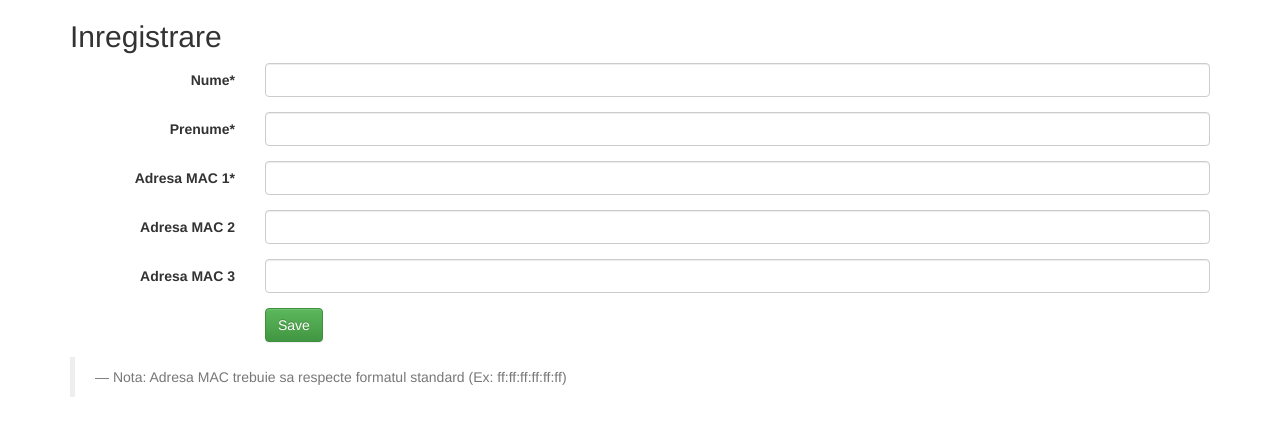
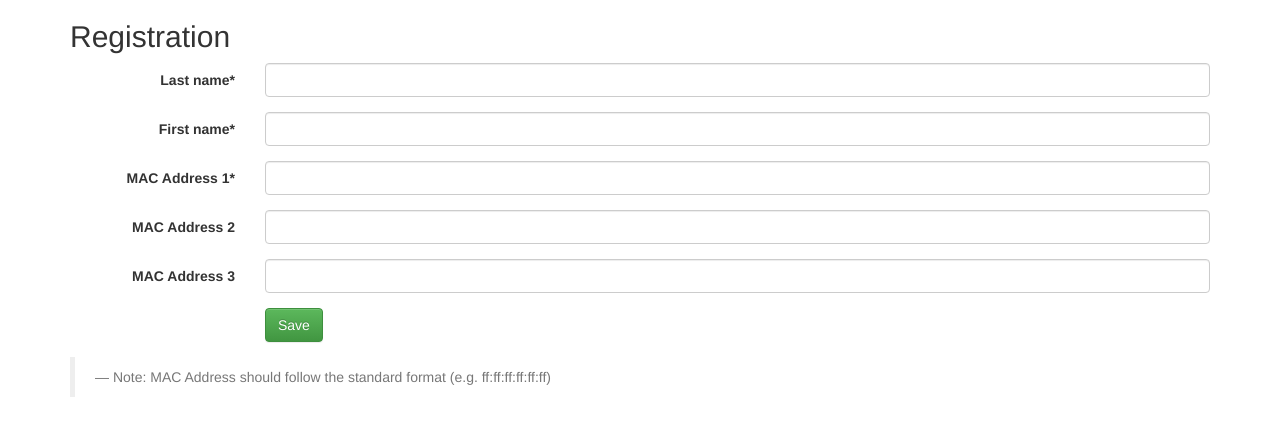
Before and after one commit to eaudeweb/mac-logging, a Flask app: page /add in a window 1280 px wide. Shown: the top 436 px of the page. Run offline with Flask 2, Linux system fonts and the light colour scheme; some libraries are stand-ins or nearby versions.

Commit message:
Change language to english

```diff
--- a/clocking/api/forms.py
+++ b/clocking/api/forms.py
@@ -23,12 +23,12 @@ class MacAddressField(TextAreaField):
 
 
 class AddForm(Form):
-    last_name = TextAreaField('Nume*', validators=[validators.required()])
-    first_name = TextAreaField('Prenume*', validators=[validators.required()])
-    mac1 = MacAddressField('Adresa MAC 1*', validators=[validators.required(),
-                                                        validate_mac_address])
-    mac2 = MacAddressField('Adresa MAC 2', validators=[validate_mac_address])
-    mac3 = MacAddressField('Adresa MAC 3', validators=[validate_mac_address])
+    last_name = TextAreaField('Last name**', validators=[validators.required()])
+    first_name = TextAreaField('First name*', validators=[validators.required()])
+    mac1 = MacAddressField('MAC Address 1*', validators=[validators.required(),
+                                                         validate_mac_address])
+    mac2 = MacAddressField('MAC Address 2', validators=[validate_mac_address])
+    mac3 = MacAddressField('MAC Address 3', validators=[validate_mac_address])
 
     def save(self):
         data = self.data
@@ -54,9 +54,9 @@ class AddForm(Form):
 
 
 class EditForm(Form):
-    last_name = TextAreaField('Nume*', validators=[validators.required()])
-    first_name = TextAreaField('Prenume*', validators=[validators.required()])
-    mac = MacAddressField('Adresa MAC 1*', validators=[validators.required()])
+    last_name = TextAreaField('Last name*', validators=[validators.required()])
+    first_name = TextAreaField('First name*', validators=[validators.required()])
+    mac = MacAddressField('MAC Address 1*', validators=[validators.required()])
 
     def save(self, person_id):
         try:
--- a/clocking/templates/add.html
+++ b/clocking/templates/add.html
@@ -8,35 +8,35 @@
 
 <body>
 <div class="container">
-  <h2>Inregistrare</h2>
+  <h2>Registration</h2>
   <form class="form-horizontal" action="" method="post" role="form">
     <div class="form-group">
-      <label class="control-label col-sm-2" for="last_name">Nume*</label>
+      <label class="control-label col-sm-2" for="last_name">Last name*</label>
       <div class="col-sm-10">
         <input type="text" class="form-control" id="last_name" name="last_name">
       </div>
     </div>
     <div class="form-group">
-      <label class="control-label col-sm-2" for="first_name">Prenume*</label>
+      <label class="control-label col-sm-2" for="first_name">First name*</label>
       <div class="col-sm-10">
         <input type="text" class="form-control" id="first_name"
                name="first_name">
       </div>
     </div>
     <div class="form-group">
-      <label class="control-label col-sm-2" for="mac1">Adresa MAC 1*</label>
+      <label class="control-label col-sm-2" for="mac1">MAC Address 1*</label>
       <div class="col-sm-10">
         <input type="text" class="form-control" id="mac1" name="mac1">
       </div>
     </div>
     <div class="form-group">
-      <label class="control-label col-sm-2" for="mac2">Adresa MAC 2</label>
+      <label class="control-label col-sm-2" for="mac2">MAC Address 2</label>
       <div class="col-sm-10">
         <input type="text" class="form-control" id="mac2" name="mac2">
       </div>
     </div>
     <div class="form-group">
-      <label class="control-label col-sm-2" for="mac1">Adresa MAC 3</label>
+      <label class="control-label col-sm-2" for="mac1">MAC Address 3</label>
       <div class="col-sm-10">
         <input type="text" class="form-control" id="mac3" name="mac3">
       </div>
@@ -49,7 +49,7 @@
   </form>
 
 <blockquote>
-    <footer>Nota: Adresa MAC trebuie sa respecte formatul standard (Ex: ff:ff:ff:ff:ff:ff)</footer>
+    <footer>Note: MAC Address should follow the standard format (e.g. ff:ff:ff:ff:ff:ff) </footer>
 </blockquote>
 
 {% if form.errors %}
--- a/clocking/templates/index.html
+++ b/clocking/templates/index.html
@@ -9,9 +9,9 @@
 
 <body>
 <div class="container">
-  <h1>Acasa</h1>
-  <h3><a href="{{ url_for('api.people') }}" />Oameni</h3>
-  <h3><a href="{{ url_for('api.clocking') }}" />Pontaj</h3>
+  <h1>Home</h1>
+  <h3><a href="{{ url_for('api.people') }}" />People</h3>
+  <h3><a href="{{ url_for('api.clocking') }}" />Clocking</h3>
 </div>
 </body>
 
--- a/clocking/templates/people.html
+++ b/clocking/templates/people.html
@@ -9,7 +9,7 @@
 
 <body>
 <div class="container">
-  <h1>Oameni</h1>
+  <h1>People</h1>
   <ul class="list-group">
     {% for person in persons %}
       <li class="list-group-item"><a href="{{ url_for('api.edit', person_id=person.id) }}">{{ person.last_name }} {{ person.first_name }}</a> ---> {{ person.mac }}</li>
```
Also changed, not shown: clocking/templates/clocking.html (+5 -5 lines), clocking/templates/edit.html (+4 -4 lines).
